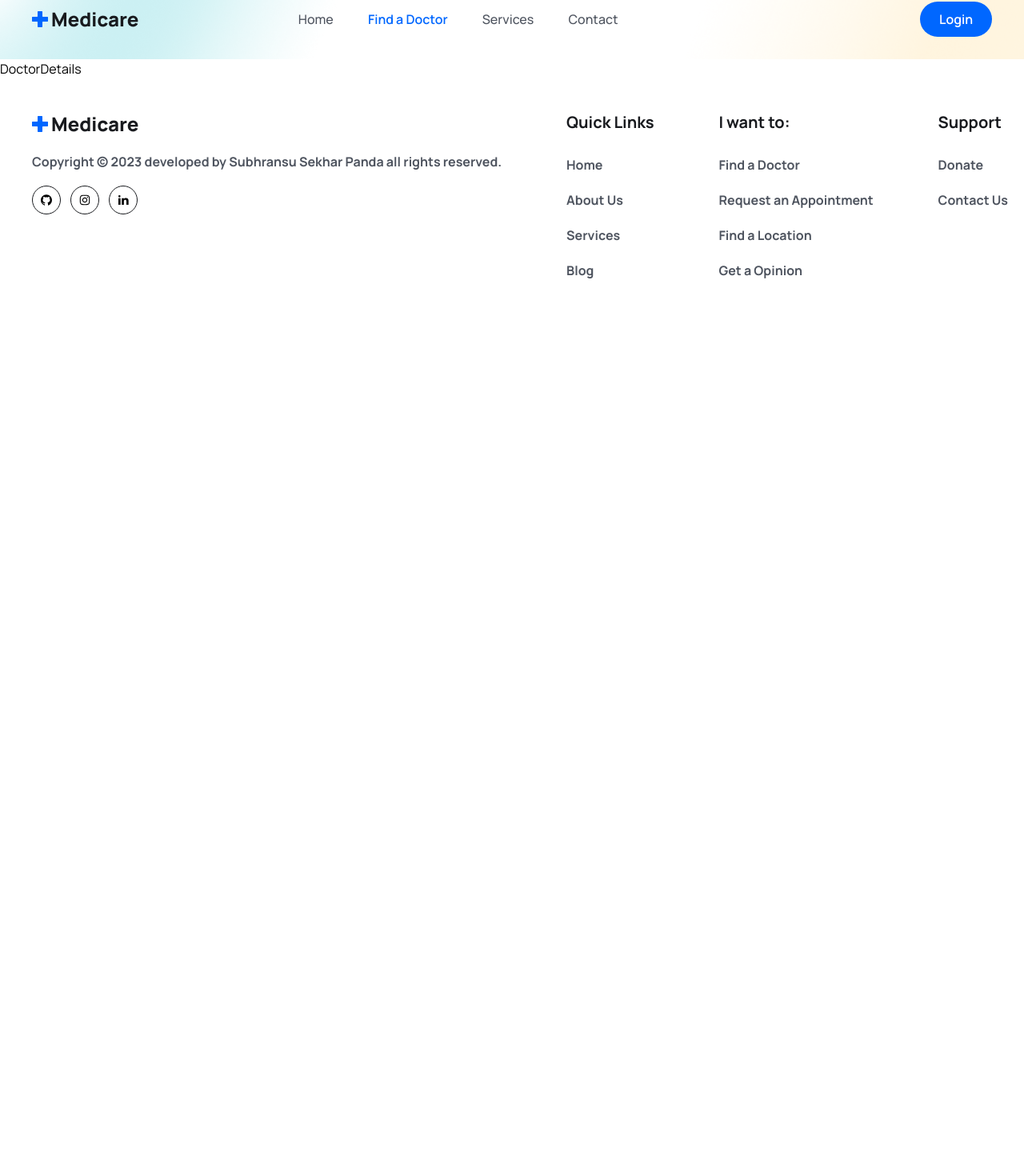
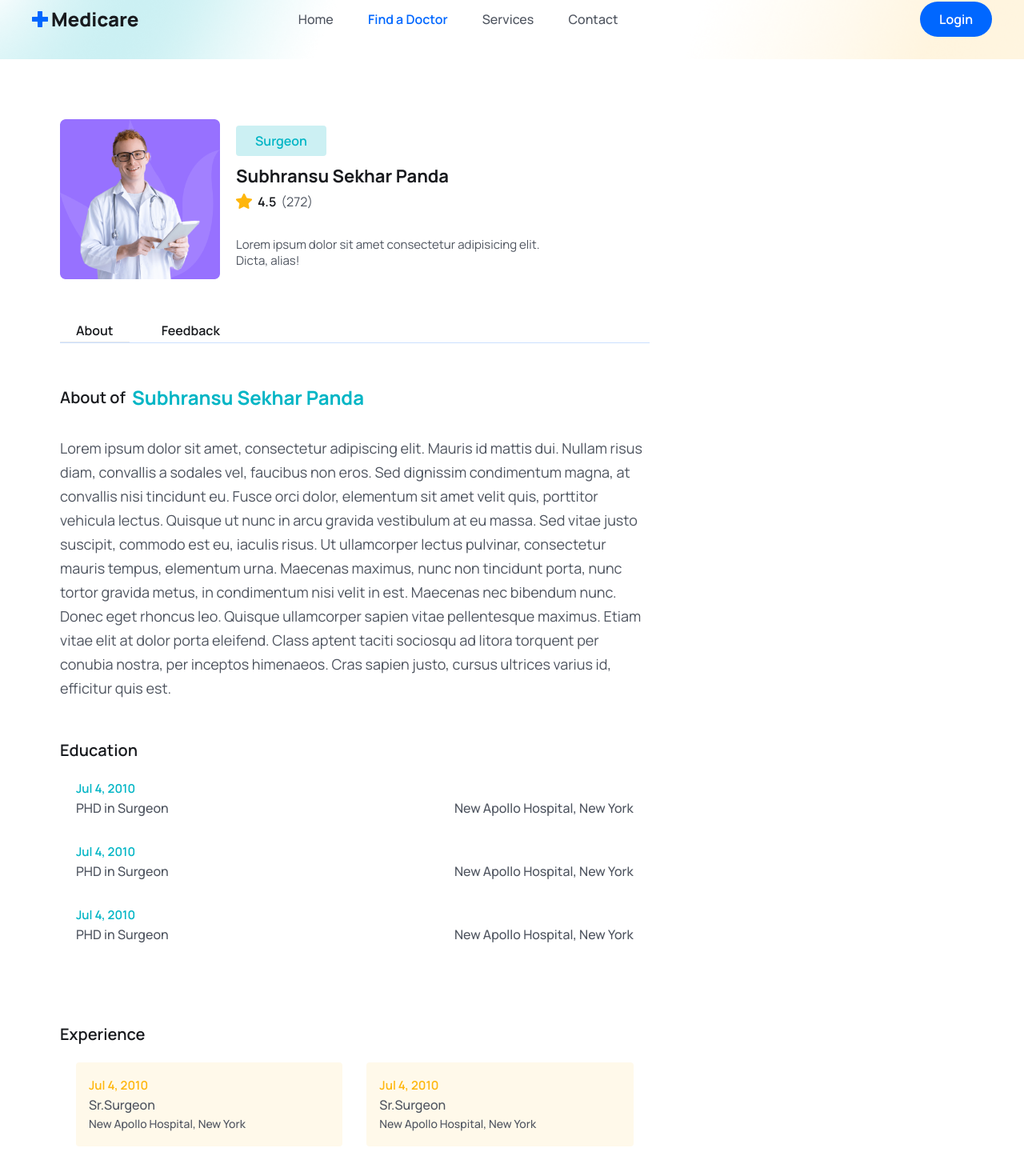
Before and after one commit to Subhransu02/medicare_booking, a React (Vite) app in the folder frontend/: page /doctors/1 in a window 1280 px wide. Shown: the part 26-1496 px from the top of the page at 80% size. Before the commit the page ends 800 px from the top, so only its background shows below. Built offline with nearby package versions, Linux system fonts and the light colour scheme; the HTML template or start-up script is replaced by a standard one.

Commit message:
add doctor about section

```diff
--- /dev/null
+++ b/frontend/src/pages/Doctors/DoctorAbout.jsx
@@ -0,0 +1,109 @@
+import { formateDate } from "../../utils/formateDate";
+const DoctorAbout = () => {
+  return (
+    <div>
+      <h3 className="text-[20px] leading-[30px] text-headingColor font-semibold flex items-center gap-2">
+        About of
+        <span className="text-irisBlueColor font-bold text-[24px] leading-9">
+          Subhransu Sekhar Panda
+        </span>
+      </h3>
+      <p className="text__para">
+        Lorem ipsum dolor sit amet, consectetur adipiscing elit. Mauris id
+        mattis dui. Nullam risus diam, convallis a sodales vel, faucibus non
+        eros. Sed dignissim condimentum magna, at convallis nisi tincidunt eu.
+        Fusce orci dolor, elementum sit amet velit quis, porttitor vehicula
+        lectus. Quisque ut nunc in arcu gravida vestibulum at eu massa. Sed
+        vitae justo suscipit, commodo est eu, iaculis risus. Ut ullamcorper
+        lectus pulvinar, consectetur mauris tempus, elementum urna. Maecenas
+        maximus, nunc non tincidunt porta, nunc tortor gravida metus, in
+        condimentum nisi velit in est. Maecenas nec bibendum nunc. Donec eget
+        rhoncus leo. Quisque ullamcorper sapien vitae pellentesque maximus.
+        Etiam vitae elit at dolor porta eleifend. Class aptent taciti sociosqu
+        ad litora torquent per conubia nostra, per inceptos himenaeos. Cras
+        sapien justo, cursus ultrices varius id, efficitur quis est.
+      </p>
+
+      <div className="mt-12">
+        <h3 className="text-[20px] leading-[30px] text-headingColor font-semibold">
+          Education
+        </h3>
+
+        <ul className="pt-4 md:p-5">
+          <li className="flex flex-col sm:flex-row sm:justify-between sm:items-end md:gap-5 mb-[30px]">
+            <div>
+              <span className="text-irisBlueColor text-[15px] leading-6 font-semibold">
+                {formateDate("07-04-2010")}
+              </span>
+              <p className="text-[16px] leading-6 font-medium text-textColor">
+                PHD in Surgeon
+              </p>
+            </div>
+            <p className="text-[16px] leading-6 font-medium text-textColor">
+              New Apollo Hospital, New York
+            </p>
+          </li>
+          <li className="flex flex-col sm:flex-row sm:justify-between sm:items-end md:gap-5 mb-[30px]">
+            <div>
+              <span className="text-irisBlueColor text-[15px] leading-6 font-semibold">
+                {formateDate("07-04-2010")}
+              </span>
+              <p className="text-[16px] leading-6 font-medium text-textColor">
+                PHD in Surgeon
+              </p>
+            </div>
+            <p className="text-[16px] leading-6 font-medium text-textColor">
+              New Apollo Hospital, New York
+            </p>
+          </li>
+          <li className="flex flex-col sm:flex-row sm:justify-between sm:items-end md:gap-5 mb-[30px]">
+            <div>
+              <span className="text-irisBlueColor text-[15px] leading-6 font-semibold">
+                {formateDate("07-04-2010")}
+              </span>
+              <p className="text-[16px] leading-6 font-medium text-textColor">
+                PHD in Surgeon
+              </p>
+            </div>
+            <p className="text-[16px] leading-6 font-medium text-textColor">
+              New Apollo Hospital, New York
+            </p>
+          </li>
+        </ul>
+      </div>
+
+      <div className="mt-12">
+        <h3 className="text-[20px] leading-[30px] text-headingColor font-semibold">
+          Experience
+        </h3>
+
+        <ul className="grid sm:grid-cols-2 gap-[30px] pt-4 md:p-5">
+          <li className="p-4 rounded bg-[#fff9ea]">
+            <span className="text-yellowColor text-[15px] leading-6 font-semibold">
+              {formateDate("07-04-2010")}
+            </span>
+            <p className="text-[16px] leading-6 font-medium text-textColor">
+              Sr.Surgeon
+            </p>
+            <p className="text-[14px] leading-6 font-medium text-textColor">
+              New Apollo Hospital, New York
+            </p>
+          </li>
+          <li className="p-4 rounded bg-[#fff9ea]">
+            <span className="text-yellowColor text-[15px] leading-6 font-semibold">
+              {formateDate("07-04-2010")}
+            </span>
+            <p className="text-[16px] leading-6 font-medium text-textColor">
+              Sr.Surgeon
+            </p>
+            <p className="text-[14px] leading-6 font-medium text-textColor">
+              New Apollo Hospital, New York
+            </p>
+          </li>
+        </ul>
+      </div>
+    </div>
+  );
+};
+
+export default DoctorAbout;
--- a/frontend/src/pages/Doctors/DoctorDetails.jsx
+++ b/frontend/src/pages/Doctors/DoctorDetails.jsx
@@ -1,7 +1,73 @@
-
+import { useState } from "react";
+import doctorImg from "../../assets/images/doctor-img02.png";
+import StarIcon from "../../assets/images/Star.png";
+import DoctorAbout from "./DoctorAbout";
+import Feedback from "./Feedback";
 
 export default function DoctorDetails() {
+  const [tab, setTab] = useState("about");
+
   return (
-    <div>DoctorDetails</div>
-  )
+    <section>
+      <div className="max-w-[1170px] px-5 mx-auto">
+        <div className="grid md:grid-cols-3 gap-[50px]">
+          <div className="md:col-span-2">
+            <div className="flex items-center gap-5">
+              <figure className="max-w-[200px] max-h-[200px]">
+                <img src={doctorImg} alt="" />
+              </figure>
+
+              <div>
+                <span className="bg-[#CCF0F3] text-irisBlueColor py-1 px-6 lg:py-2 lg:px-6 text-[12px] leading-4 lg:text-[16px] lg:leading-7 font-semibold rounded">
+                  Surgeon
+                </span>
+                <h3 className="text-headingColor text-[22px] leading-9 mt-3 font-bold">
+                  Subhransu Sekhar Panda
+                </h3>
+                <div className="flex items-center gap-[6px]">
+                  <span className="flex items-center gap-[6px] text-[14px] leading-5 lg:text-[16px] lg:leading-7 font-semibold text-headingColor">
+                    <img src={StarIcon} alt="" />
+                    4.5
+                  </span>
+                  <span className="text-[14px] leading-5 lg:text-[16px] lg:leading-7 font-[400] text-textColor">
+                    (272)
+                  </span>
+                </div>
+
+                <p className="text__para text-[14px] leading-5 md:text-[15px] lg:max-w-[390px]">
+                  Lorem ipsum dolor sit amet consectetur adipisicing elit.
+                  Dicta, alias!
+                </p>
+              </div>
+            </div>
+
+            <div className="mt-[50px] border-b border-solid border-[#0066ff34]">
+              <button
+                onClick={() => setTab("about")}
+                className={`${
+                  tab == "about" && "border-b border-solid border-primaryColor"
+                }py-2 px-5 mr-5 text-[16px] leading-7 text-headingColor font-semibold`}
+              >
+                About
+              </button>
+              <button
+                onClick={() => setTab("feedback")}
+                className={`${
+                  tab == "feedback" &&
+                  "border-b border-solid border-primaryColor"
+                }py-2 px-5 mr-5 text-[16px] leading-7 text-headingColor font-semibold`}
+              >
+                Feedback
+              </button>
+            </div>
+
+            <div className="mt-[50px]">
+              {tab == "about" && <DoctorAbout />}
+              {tab == "feedback" && <Feedback />}
+            </div>
+          </div>
+        </div>
+      </div>
+    </section>
+  );
 }
--- a/frontend/src/pages/Doctors/Doctors.jsx
+++ b/frontend/src/pages/Doctors/Doctors.jsx
@@ -1,6 +1,49 @@
+import DoctorCard from "./../../components/Doctors/DoctorCard";
+import { doctors } from "./../../assets/data/doctor";
+import Testimonial from "../../components/Testimonial/Testimonial";
 
 export default function Doctors() {
   return (
-    <div>Doctors</div>
-  )
+    <>
+      <section className="bg-[#fff9ea]">
+        <div className="container text-center">
+          <h2 className="heading">Find a Doctor</h2>
+          <div className="max-w-[570px] mt-[30px] mx-auto bg-[#0066ff2c] rounded-md flex items-center justify-between">
+            <input
+              type="search"
+              placeholder="Search for doctors"
+              className="w-full pl-4 pr-2 bg-transparent focus:outline-none cursor-pointer placeholder:text-textColor"
+            />
+            <button className="btn mt-0 rounded-r-md rounded-[0px]">
+              Search
+            </button>
+          </div>
+        </div>
+      </section>
+
+      <section>
+        <div className="container">
+          <div className="grid grid-cols-1 sm:grid-cols-2 md:grid-cols-3 lg:grid-cols-4 gap-5">
+            {doctors.map((doctor) => (
+              <DoctorCard doctor={doctor} key={doctor.id} />
+            ))}
+          </div>
+        </div>
+      </section>
+
+
+      <section>
+        <div className="container">
+          <div className="xl:w-[470px] mx-auto">
+            <h2 className="heading text-center">What our patient say</h2>
+            <p className="text__para text-center">
+              World-class care for everyone. Our health System offers unmatched,
+              expert health care.
+            </p>
+          </div>
+          <Testimonial />
+        </div>
+      </section>
+    </>
+  );
 }
--- /dev/null
+++ b/frontend/src/utils/formateDate.js
@@ -0,0 +1,7 @@
+
+
+export const formateDate = (date, config) => {
+    const defaultOptions = {day: "numeric", month: "short", year: "numeric"};
+    const options = config ? config : defaultOptions;
+  return new Date(date).toLocaleDateString("en-US", options);
+}
```
